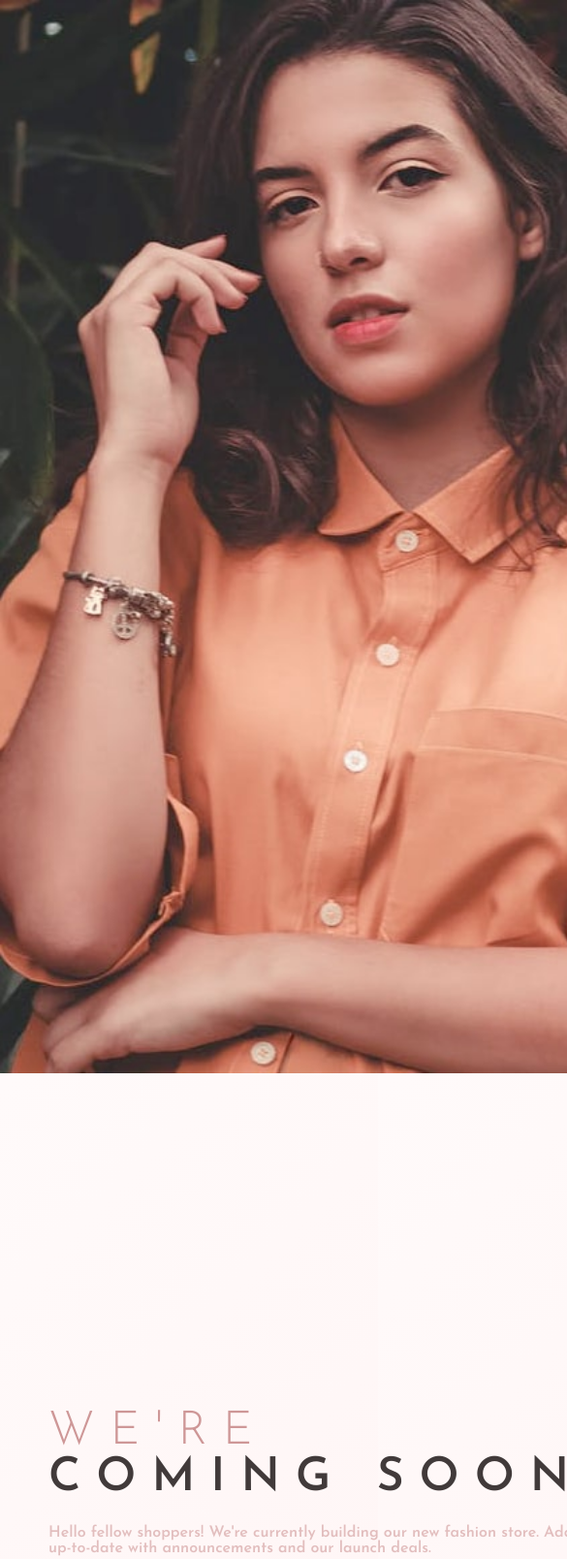
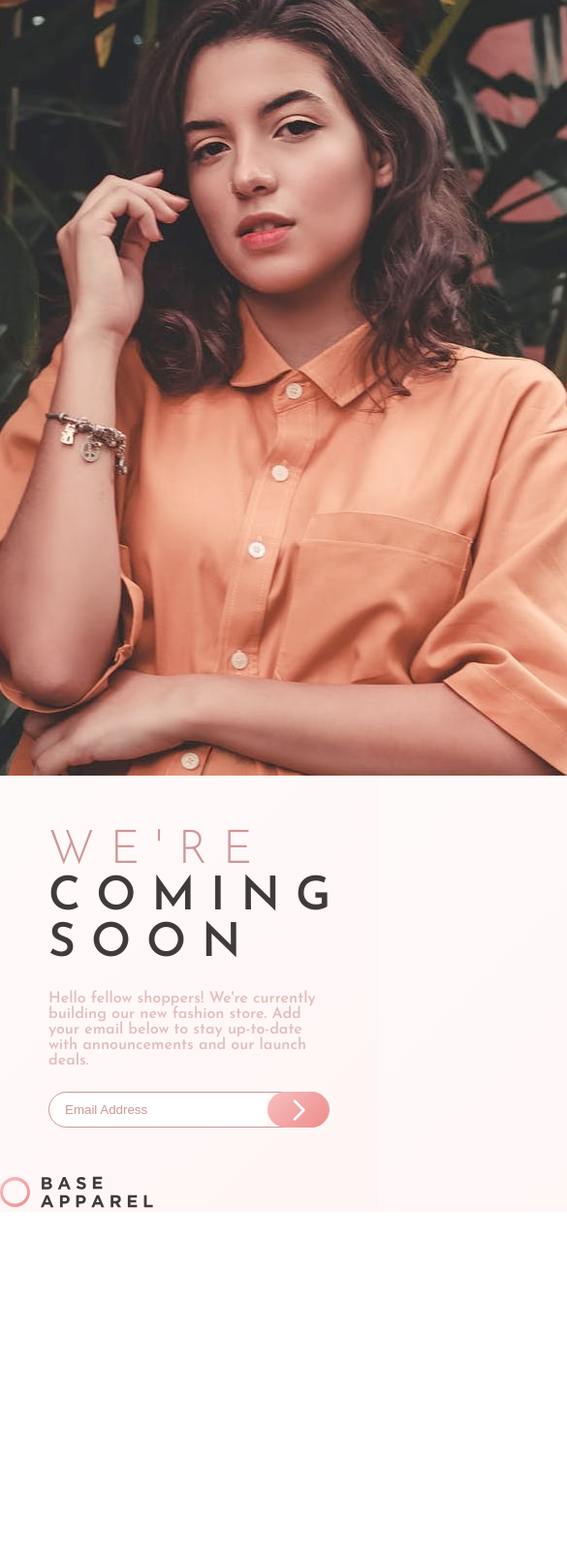
Before and after one commit to Muizah/Base-Apparel-Page, a plain HTML site: page index.html in a window 390 px wide. Shown: the top 1608 px of the page at 97% size, 585 px wide, since content can reach past the window. After the commit the page ends 1250 px from the top, so only its background shows below. Drawn offline with Linux system fonts and the light colour scheme.

Commit message:
working on responsiveness.

```diff
--- a/style.css
+++ b/style.css
@@ -114,7 +114,7 @@ button svg {
 }
 
 .img2 {
-  visibility: hidden;
+  display: none;
 }
 
 ::placeholder {
@@ -124,27 +124,27 @@ button svg {
 @media (min-width: 375px) and (max-width: 800px) {
   .maincontainer {
     flex-direction: column-reverse;
-    width: 100vh;
+    width: 100;
   }
 
   .container1 {
-    width: 100vh;
+    width: 100%;
     padding: 50px;
   }
 
   .container2 {
-    width: 100vh;
+    width: 100%;
   }
 
-  img {
-    width: 100vh;
+  .img3 {
+    width: 100%;
   }
 
   .img2 {
-    visibility: visible;
+    display: block;
   }
 
   .img1 {
-    visibility: hidden;
+    display: none;
   }
 }
```
